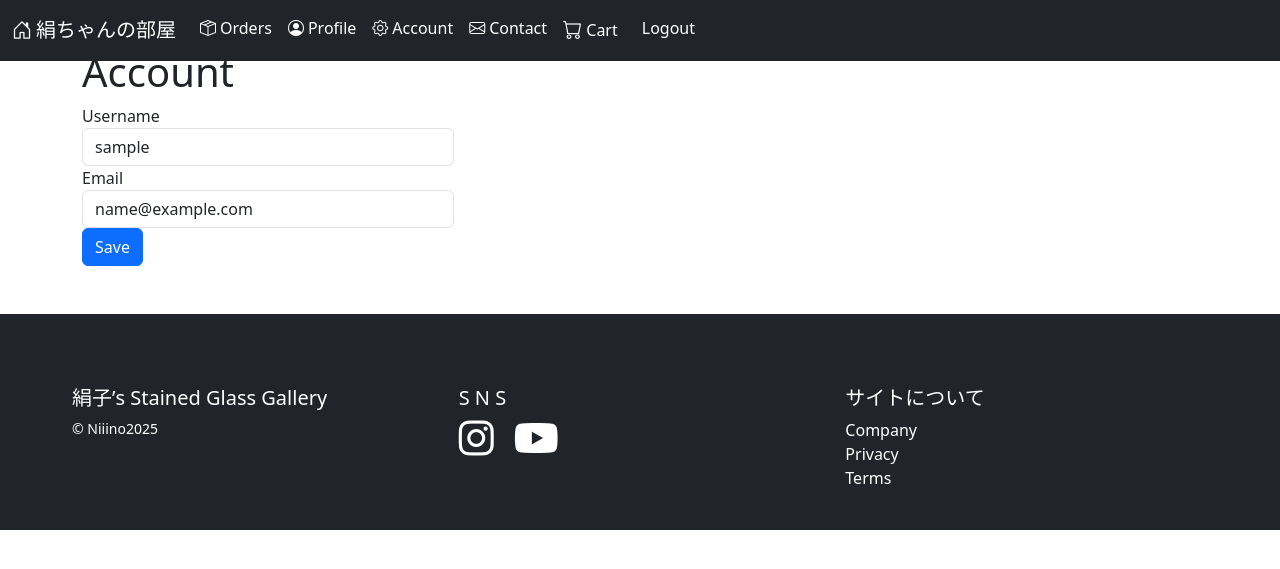
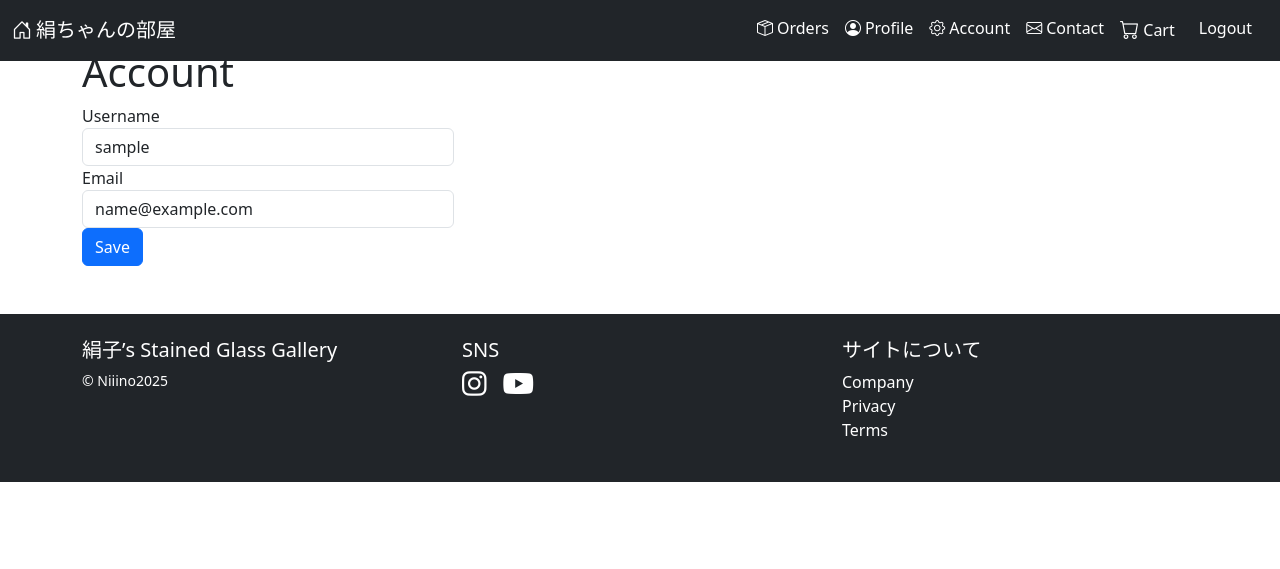
Before and after one commit to kentN1128/Kinuchan, a Django app: page /account/ in a window 1280 px wide. Shown: the top 569 px of the page. Run offline with Django 5.2, Linux system fonts and the light colour scheme; the visitor is signed in with stand-in values (Sample User, id 1); data comes from the database, SQL or seed files in the repository; some libraries are stand-ins or nearby versions.

Commit message:
UI modify Temp8

```diff
--- a/templates/snippets/footer.html
+++ b/templates/snippets/footer.html
@@ -1,27 +1,31 @@
-<div class="container w-100 bg-dark text-white py-4" style="max-width: 100%;">
-  <div class="row mt-5 mx-5">
-    <div class="col-12 col-md">
+<footer class="bg-dark text-white py-4">
+  <div class="container">
+    <div class="row text-center text-md-start">
+      <div class="col-12 col-md mb-4 mb-md-0">
         <h5>{{ TITLE }}</h5>
         <small class="d-block mb-3">&copy; Niiino2025</small>
       </div>
-    <div class="col-6 col-md">
-      <h5>S N S</h5>
-      <ul class="list-unstyled text-small">
-        <li><a href="https://www.instagram.com/your_account" target="_blank" class="text-white text-decoration-none me-3">
-            <i class="fab fa-instagram fs-1"></i>
+
+      <div class="col-12 col-md mb-4 mb-md-0">
+        <h5>SNS</h5>
+        <div class="d-flex justify-content-center justify-content-md-start gap-3">
+          <a href="https://www.instagram.com/your_account" target="_blank" class="text-white">
+            <i class="fab fa-instagram fs-3"></i>
           </a>
-            <a href="https://www.youtube.com/your_channel" target="_blank" class="text-white text-decoration-none me-3">
-            <i class="fab fa-youtube fs-1"></i>
-            </a></li>
-      </ul>
+          <a href="https://www.youtube.com/your_channel" target="_blank" class="text-white">
+            <i class="fab fa-youtube fs-3"></i>
+          </a>
         </div>
-    <div class="col-6 col-md">
+      </div>
+
+      <div class="col-12 col-md">
         <h5>サイトについて</h5>
-      <ul class="list-unstyled text-small">
-        <li><a class="link-secondary text-white text-decoration-none me-3" href="#">Company</a></li>
-        <li><a class="link-secondary text-white text-decoration-none me-3" href="#">Privacy</a></li>
-        <li><a class="link-secondary text-white text-decoration-none me-3" href="#">Terms</a></li>
+        <ul class="list-unstyled">
+          <li><a class="text-white text-decoration-none" href="#">Company</a></li>
+          <li><a class="text-white text-decoration-none" href="#">Privacy</a></li>
+          <li><a class="text-white text-decoration-none" href="#">Terms</a></li>
         </ul>
       </div>
     </div>
   </div>
+</footer>
--- a/templates/snippets/header.html
+++ b/templates/snippets/header.html
@@ -12,7 +12,7 @@
 
     <!-- メニュー本体 -->
     <div class="collapse navbar-collapse" id="navbarContent">
-      <ul class="navbar-nav me-auto">
+      <ul class="navbar-nav ms-auto">
         <li class="nav-item"><a class="nav-link text-white" href="/orders/"><i class="bi bi-box-seam me-1"></i>Orders</a></li>
         <li class="nav-item"><a class="nav-link text-white" href="/profile/"><i class="bi bi-person-circle me-1"></i>Profile</a></li>
         <li class="nav-item"><a class="nav-link text-white" href="/account/"><i class="bi bi-gear me-1"></i>Account</a></li>
```
Lines whose indentation alone changed are shown as unchanged.
